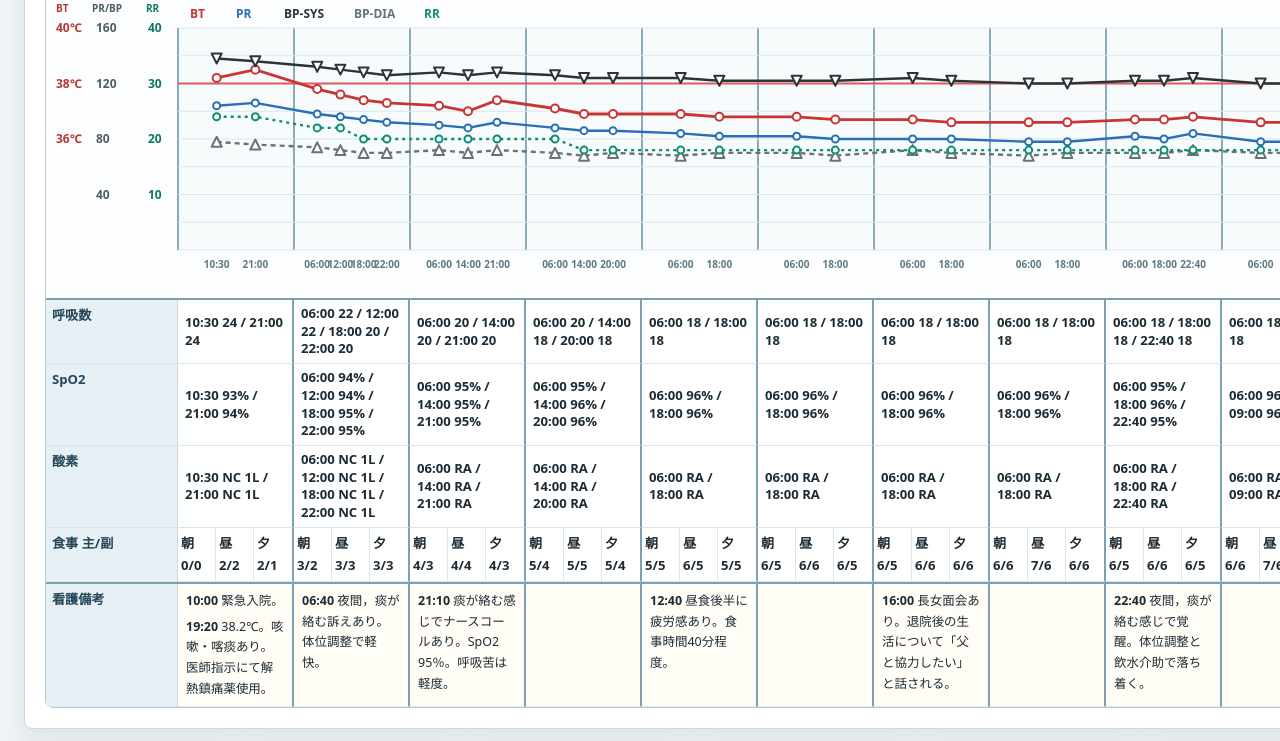
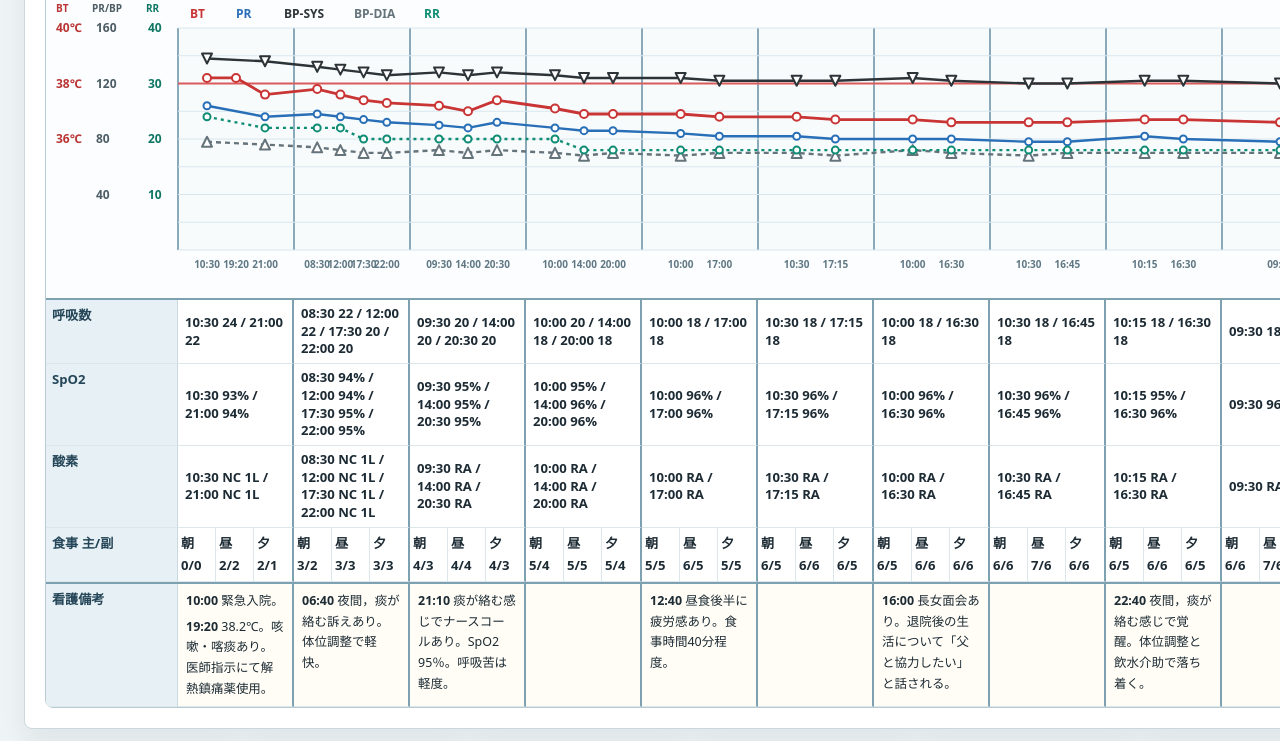
Before and after one commit to takemasa-dc/jahcm2026-04, a Next.js app: page /chart in a window 1280 px wide. Shown: the part 952-1693 px from the top of the page. Built offline with nearby package versions, Linux system fonts and the light colour scheme.

Commit message:
Refine vital timing and temperature-only entry

```diff
--- a/components/VitalChart.tsx
+++ b/components/VitalChart.tsx
@@ -43,17 +43,28 @@ function trianglePoints(x: number, y: number, direction: "up" | "down") {
 }
 
 function observationText(day: VitalDay, key: "respiration" | "spo2" | "oxygen") {
-  return day.slots.map((slot) => `${slot.time} ${slot[key]}`).join(" / ");
+  return day.slots
+    .flatMap((slot) => {
+      if (key === "respiration" && "respiration" in slot) return [`${slot.time} ${slot.respiration}`];
+      if (key === "spo2" && "spo2" in slot) return [`${slot.time} ${slot.spo2}`];
+      if (key === "oxygen" && "oxygen" in slot) return [`${slot.time} ${slot.oxygen}`];
+      return [];
+    })
+    .join(" / ");
 }
 
 export function VitalChart() {
   const chartWidth = labelWidth + vitals.length * dayWidth;
   const points = allPoints();
   const tempPoints = points.map((point) => ({ x: point.x, y: yFor(point.slot.temperature, 32, 40), slot: point.slot }));
-  const pulsePoints = points.map((point) => ({ x: point.x, y: yFor(point.slot.pulse, 0, 160), slot: point.slot }));
-  const sysPoints = points.map((point) => ({ x: point.x, y: yFor(point.slot.systolic, 0, 160), slot: point.slot }));
-  const diaPoints = points.map((point) => ({ x: point.x, y: yFor(point.slot.diastolic, 0, 160), slot: point.slot }));
-  const respirationPoints = points.map((point) => ({ x: point.x, y: yFor(point.slot.respiration, 0, 40), slot: point.slot }));
+  const pulsePoints = points
+    .flatMap((point) => ("pulse" in point.slot ? [{ x: point.x, y: yFor(point.slot.pulse, 0, 160), slot: point.slot }] : []));
+  const sysPoints = points
+    .flatMap((point) => ("systolic" in point.slot ? [{ x: point.x, y: yFor(point.slot.systolic, 0, 160), slot: point.slot }] : []));
+  const diaPoints = points
+    .flatMap((point) => ("diastolic" in point.slot ? [{ x: point.x, y: yFor(point.slot.diastolic, 0, 160), slot: point.slot }] : []));
+  const respirationPoints = points
+    .flatMap((point) => ("respiration" in point.slot ? [{ x: point.x, y: yFor(point.slot.respiration, 0, 40), slot: point.slot }] : []));
 
   const observationRows = [
     ["呼吸数", (day: VitalDay) => observationText(day, "respiration")],
--- a/lib/chart-data.ts
+++ b/lib/chart-data.ts
@@ -56,7 +56,8 @@ export const vitals = [
     shortDate: "6/25",
     slots: [
       { time: "10:30", temperature: 38.2, bp: "138/78", systolic: 138, diastolic: 78, pulse: 104, respiration: 24, spo2: "93%", oxygen: "NC 1L" },
-      { time: "21:00", temperature: 38.5, bp: "136/76", systolic: 136, diastolic: 76, pulse: 106, respiration: 24, spo2: "94%", oxygen: "NC 1L" }
+      { time: "19:20", temperature: 38.2 },
+      { time: "21:00", temperature: 37.6, bp: "136/76", systolic: 136, diastolic: 76, pulse: 96, respiration: 22, spo2: "94%", oxygen: "NC 1L" }
     ],
     meals: { morning: "0/0", noon: "2/2", evening: "2/1" }
   },
@@ -65,9 +66,9 @@ export const vitals = [
     date: "2026/06/26",
     shortDate: "6/26",
     slots: [
-      { time: "06:00", temperature: 37.8, bp: "132/74", systolic: 132, diastolic: 74, pulse: 98, respiration: 22, spo2: "94%", oxygen: "NC 1L" },
+      { time: "08:30", temperature: 37.8, bp: "132/74", systolic: 132, diastolic: 74, pulse: 98, respiration: 22, spo2: "94%", oxygen: "NC 1L" },
       { time: "12:00", temperature: 37.6, bp: "130/72", systolic: 130, diastolic: 72, pulse: 96, respiration: 22, spo2: "94%", oxygen: "NC 1L" },
-      { time: "18:00", temperature: 37.4, bp: "128/70", systolic: 128, diastolic: 70, pulse: 94, respiration: 20, spo2: "95%", oxygen: "NC 1L" },
+      { time: "17:30", temperature: 37.4, bp: "128/70", systolic: 128, diastolic: 70, pulse: 94, respiration: 20, spo2: "95%", oxygen: "NC 1L" },
       { time: "22:00", temperature: 37.3, bp: "126/70", systolic: 126, diastolic: 70, pulse: 92, respiration: 20, spo2: "95%", oxygen: "NC 1L" }
     ],
     meals: { morning: "3/2", noon: "3/3", evening: "3/3" }
@@ -77,9 +78,9 @@ export const vitals = [
     date: "2026/06/27",
     shortDate: "6/27",
     slots: [
-      { time: "06:00", temperature: 37.2, bp: "128/72", systolic: 128, diastolic: 72, pulse: 90, respiration: 20, spo2: "95%", oxygen: "RA" },
+      { time: "09:30", temperature: 37.2, bp: "128/72", systolic: 128, diastolic: 72, pulse: 90, respiration: 20, spo2: "95%", oxygen: "RA" },
       { time: "14:00", temperature: 37.0, bp: "126/70", systolic: 126, diastolic: 70, pulse: 88, respiration: 20, spo2: "95%", oxygen: "RA" },
-      { time: "21:00", temperature: 37.4, bp: "128/72", systolic: 128, diastolic: 72, pulse: 92, respiration: 20, spo2: "95%", oxygen: "RA" }
+      { time: "20:30", temperature: 37.4, bp: "128/72", systolic: 128, diastolic: 72, pulse: 92, respiration: 20, spo2: "95%", oxygen: "RA" }
     ],
     meals: { morning: "4/3", noon: "4/4", evening: "4/3" }
   },
@@ -88,7 +89,7 @@ export const vitals = [
     date: "2026/06/28",
     shortDate: "6/28",
     slots: [
-      { time: "06:00", temperature: 37.1, bp: "126/70", systolic: 126, diastolic: 70, pulse: 88, respiration: 20, spo2: "95%", oxygen: "RA" },
+      { time: "10:00", temperature: 37.1, bp: "126/70", systolic: 126, diastolic: 70, pulse: 88, respiration: 20, spo2: "95%", oxygen: "RA" },
       { time: "14:00", temperature: 36.9, bp: "124/68", systolic: 124, diastolic: 68, pulse: 86, respiration: 18, spo2: "96%", oxygen: "RA" },
       { time: "20:00", temperature: 36.9, bp: "124/70", systolic: 124, diastolic: 70, pulse: 86, respiration: 18, spo2: "96%", oxygen: "RA" }
     ],
@@ -99,8 +100,8 @@ export const vitals = [
     date: "2026/06/29",
     shortDate: "6/29",
     slots: [
-      { time: "06:00", temperature: 36.9, bp: "124/68", systolic: 124, diastolic: 68, pulse: 84, respiration: 18, spo2: "96%", oxygen: "RA" },
-      { time: "18:00", temperature: 36.8, bp: "122/70", systolic: 122, diastolic: 70, pulse: 82, respiration: 18, spo2: "96%", oxygen: "RA" }
+      { time: "10:00", temperature: 36.9, bp: "124/68", systolic: 124, diastolic: 68, pulse: 84, respiration: 18, spo2: "96%", oxygen: "RA" },
+      { time: "17:00", temperature: 36.8, bp: "122/70", systolic: 122, diastolic: 70, pulse: 82, respiration: 18, spo2: "96%", oxygen: "RA" }
     ],
     meals: { morning: "5/5", noon: "6/5", evening: "5/5" }
   },
@@ -109,8 +110,8 @@ export const vitals = [
     date: "2026/06/30",
     shortDate: "6/30",
     slots: [
-      { time: "06:00", temperature: 36.8, bp: "122/70", systolic: 122, diastolic: 70, pulse: 82, respiration: 18, spo2: "96%", oxygen: "RA" },
-      { time: "18:00", temperature: 36.7, bp: "122/68", systolic: 122, diastolic: 68, pulse: 80, respiration: 18, spo2: "96%", oxygen: "RA" }
+      { time: "10:30", temperature: 36.8, bp: "122/70", systolic: 122, diastolic: 70, pulse: 82, respiration: 18, spo2: "96%", oxygen: "RA" },
+      { time: "17:15", temperature: 36.7, bp: "122/68", systolic: 122, diastolic: 68, pulse: 80, respiration: 18, spo2: "96%", oxygen: "RA" }
     ],
     meals: { morning: "6/5", noon: "6/6", evening: "6/5" }
   },
@@ -119,8 +120,8 @@ export const vitals = [
     date: "2026/07/01",
     shortDate: "7/1",
     slots: [
-      { time: "06:00", temperature: 36.7, bp: "124/72", systolic: 124, diastolic: 72, pulse: 80, respiration: 18, spo2: "96%", oxygen: "RA" },
-      { time: "18:00", temperature: 36.6, bp: "122/70", systolic: 122, diastolic: 70, pulse: 80, respiration: 18, spo2: "96%", oxygen: "RA" }
+      { time: "10:00", temperature: 36.7, bp: "124/72", systolic: 124, diastolic: 72, pulse: 80, respiration: 18, spo2: "96%", oxygen: "RA" },
+      { time: "16:30", temperature: 36.6, bp: "122/70", systolic: 122, diastolic: 70, pulse: 80, respiration: 18, spo2: "96%", oxygen: "RA" }
     ],
     meals: { morning: "6/5", noon: "6/6", evening: "6/6" }
   },
@@ -129,8 +130,8 @@ export const vitals = [
     date: "2026/07/02",
     shortDate: "7/2",
     slots: [
-      { time: "06:00", temperature: 36.6, bp: "120/68", systolic: 120, diastolic: 68, pulse: 78, respiration: 18, spo2: "96%", oxygen: "RA" },
-      { time: "18:00", temperature: 36.6, bp: "120/70", systolic: 120, diastolic: 70, pulse: 78, respiration: 18, spo2: "96%", oxygen: "RA" }
+      { time: "10:30", temperature: 36.6, bp: "120/68", systolic: 120, diastolic: 68, pulse: 78, respiration: 18, spo2: "96%", oxygen: "RA" },
+      { time: "16:45", temperature: 36.6, bp: "120/70", systolic: 120, diastolic: 70, pulse: 78, respiration: 18, spo2: "96%", oxygen: "RA" }
     ],
     meals: { morning: "6/6", noon: "7/6", evening: "6/6" }
   },
@@ -139,9 +140,8 @@ export const vitals = [
     date: "2026/07/03",
     shortDate: "7/3",
     slots: [
-      { time: "06:00", temperature: 36.7, bp: "122/70", systolic: 122, diastolic: 70, pulse: 82, respiration: 18, spo2: "95%", oxygen: "RA" },
-      { time: "18:00", temperature: 36.7, bp: "122/70", systolic: 122, diastolic: 70, pulse: 80, respiration: 18, spo2: "96%", oxygen: "RA" },
-      { time: "22:40", temperature: 36.8, bp: "124/72", systolic: 124, diastolic: 72, pulse: 84, respiration: 18, spo2: "95%", oxygen: "RA" }
+      { time: "10:15", temperature: 36.7, bp: "122/70", systolic: 122, diastolic: 70, pulse: 82, respiration: 18, spo2: "95%", oxygen: "RA" },
+      { time: "16:30", temperature: 36.7, bp: "122/70", systolic: 122, diastolic: 70, pulse: 80, respiration: 18, spo2: "96%", oxygen: "RA" }
     ],
     meals: { morning: "6/5", noon: "6/6", evening: "6/5" }
   },
@@ -150,8 +150,7 @@ export const vitals = [
     date: "2026/07/04",
     shortDate: "7/4",
     slots: [
-      { time: "06:00", temperature: 36.6, bp: "120/70", systolic: 120, diastolic: 70, pulse: 78, respiration: 18, spo2: "96%", oxygen: "RA" },
-      { time: "09:00", temperature: 36.6, bp: "120/70", systolic: 120, diastolic: 70, pulse: 78, respiration: 18, spo2: "96%", oxygen: "RA" }
+      { time: "09:30", temperature: 36.6, bp: "120/70", systolic: 120, diastolic: 70, pulse: 78, respiration: 18, spo2: "96%", oxygen: "RA" }
     ],
     meals: { morning: "6/6", noon: "7/6", evening: "6/6" }
   }
```
